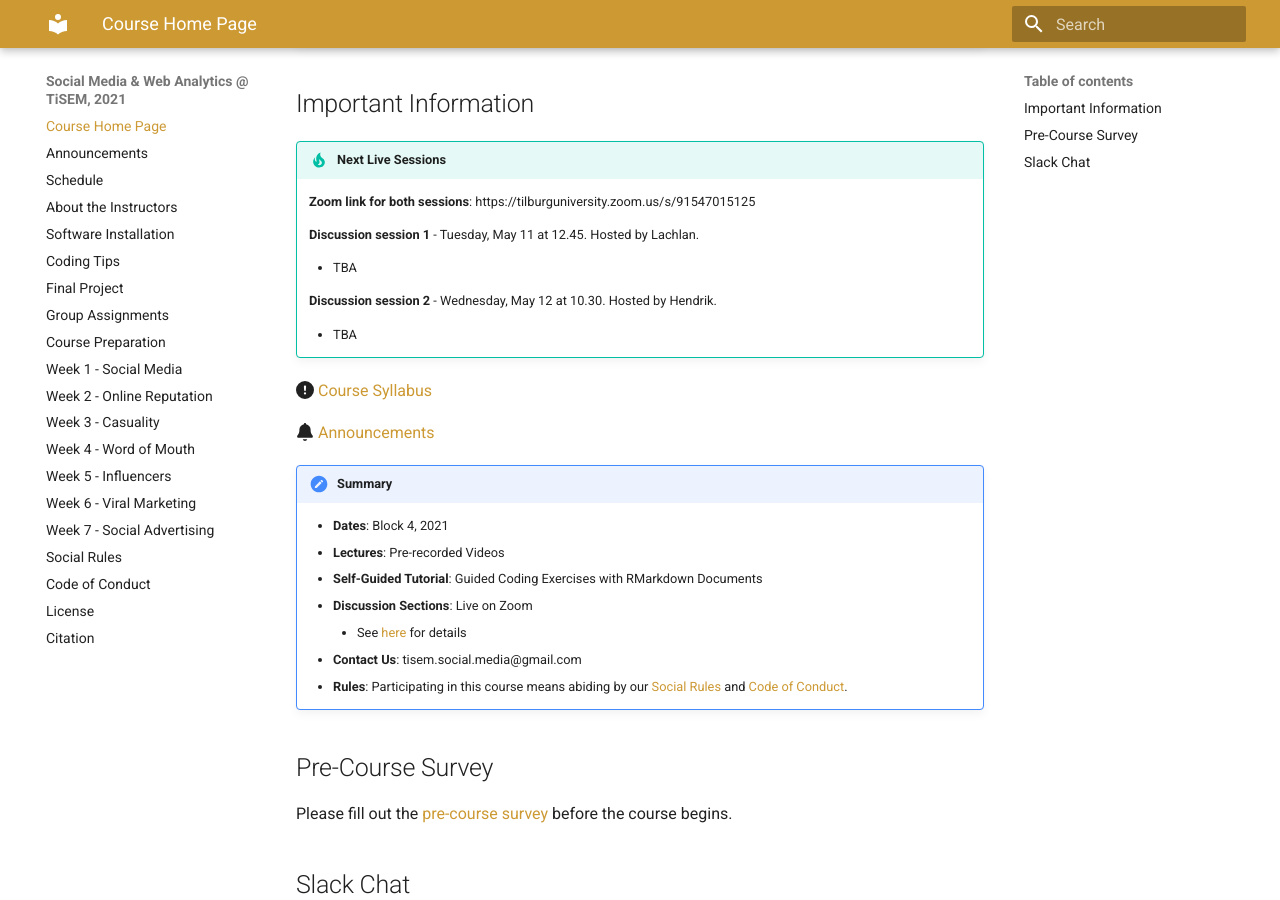
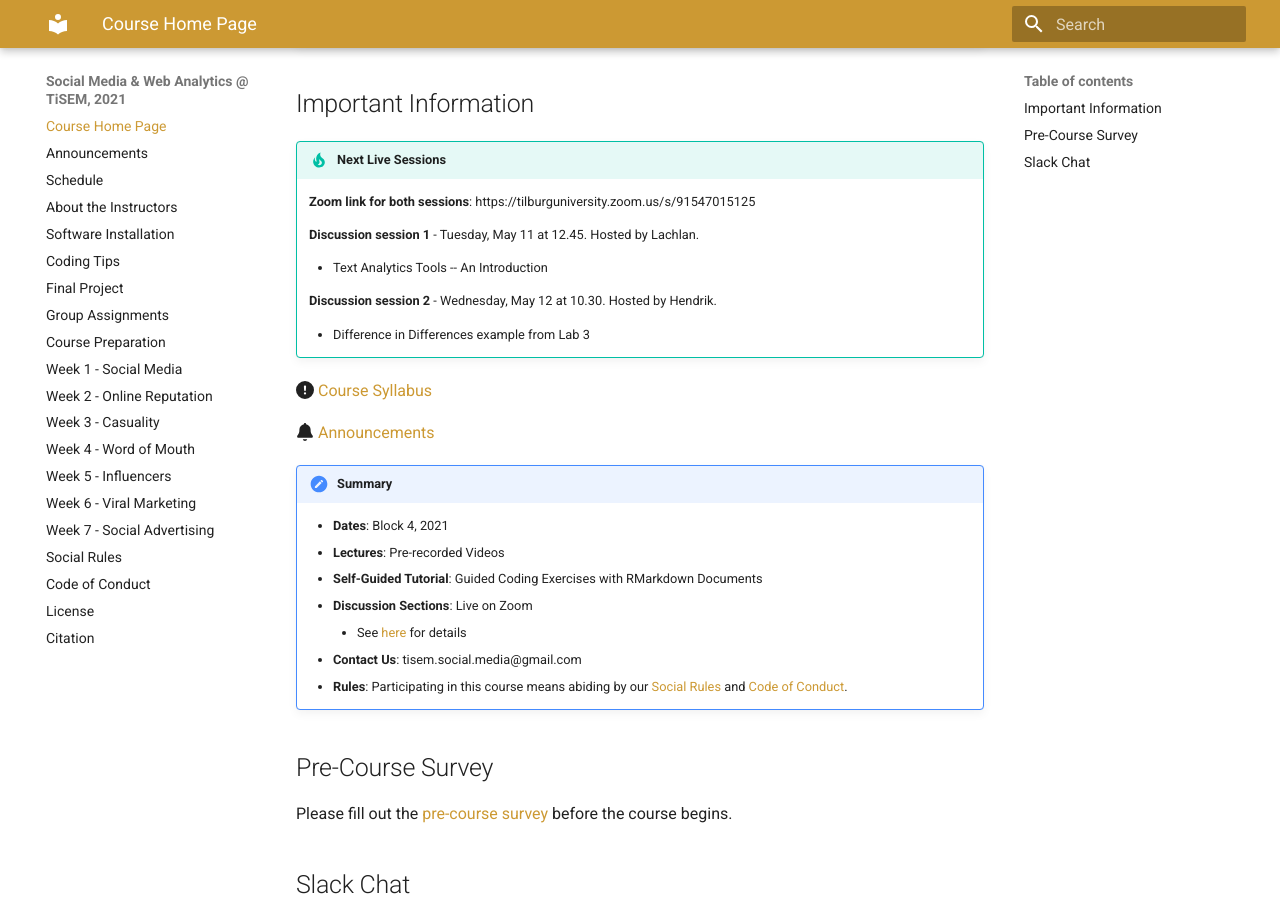
Before and after one commit to tisem-digital-marketing/2021-smwa, an MkDocs documentation site: the page built from docs/index.md, in a window 1280 px wide and 900 px high, scrolled down 494 px. Built offline with MkDocs 1.6.1 and Material for MkDocs 9.7.7, drawn with Linux system fonts in a browser that asks for light colours; old or Windows-style settings are respelled for this version of MkDocs.

Commit message:
topics for discussion -- week 4

```diff
--- a/docs/index.md
+++ b/docs/index.md
@@ -28,11 +28,11 @@ There are two overarching objectives:
 
     **Discussion session 1** - Tuesday, May 11 at 12.45. Hosted by Lachlan.
 
-    * TBA
+    * Text Analytics Tools -- An Introduction
 
     **Discussion session 2** - Wednesday, May 12 at 10.30. Hosted by Hendrik.
 
-    * TBA
+    * Difference in Differences example from Lab 3
 
 :fontawesome-solid-exclamation-circle: [Course Syllabus](assets/syllabus.pdf)
 
```
